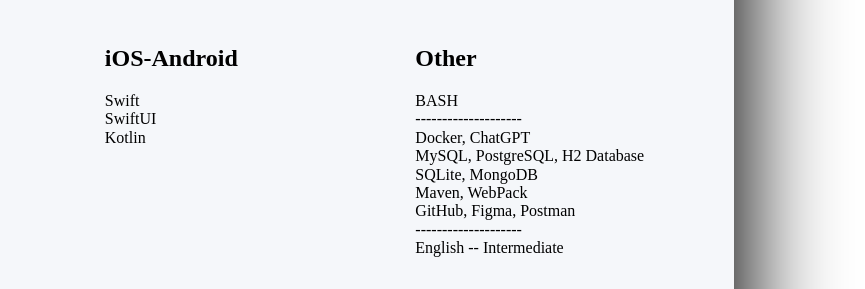
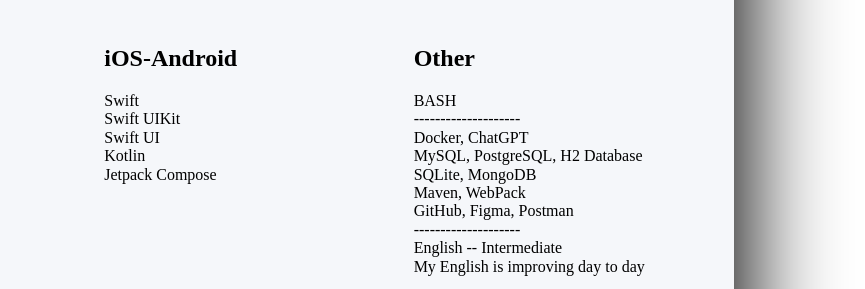
Before and after one commit to Denis-Yorsh/resume-adaptic-page, a website built with webpack: page index.html in a window 1280 px wide. Shown: the part 566-855 px from the top of the page, 415-1280 px from the left. Built offline with nearby package versions, Linux system fonts and the light colour scheme.

Commit message:
resume is ready 51%

```diff
--- a/index.html
+++ b/index.html
@@ -121,8 +121,10 @@
             <h2>iOS-Android</h2>
             <ul>
               <li>Swift</li>
-              <li>SwiftUI</li>
+              <li>Swift UIKit</li>
+              <li>Swift UI</li>
               <li>Kotlin</li>
+              <li>Jetpack Compose</li>
             </ul>
           </section>
           <!-- Other section -->
@@ -138,6 +140,7 @@
               <li>GitHub, Figma, Postman</li>
               <li>--------------------</li>
               <li>English -- Intermediate</li>
+              <li>My English is improving day to day</li>
             </ul>
           </section>
         </div>
```
